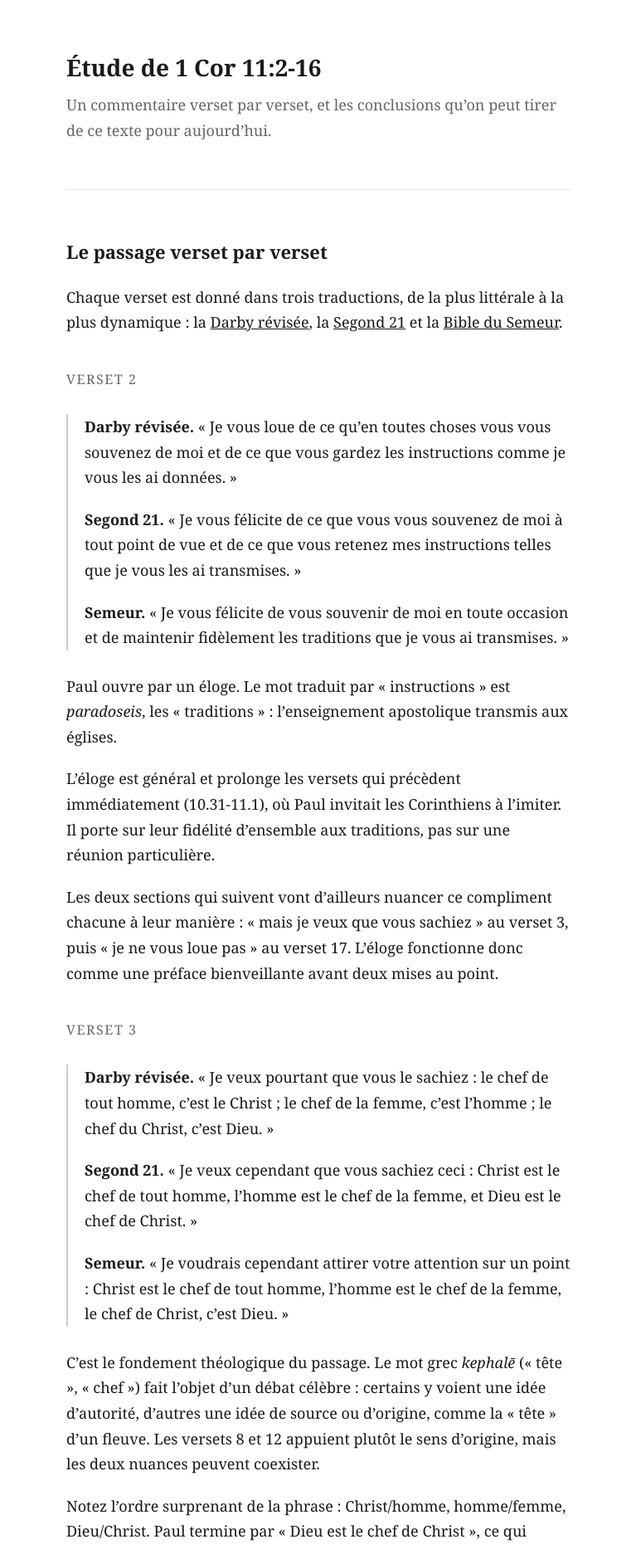
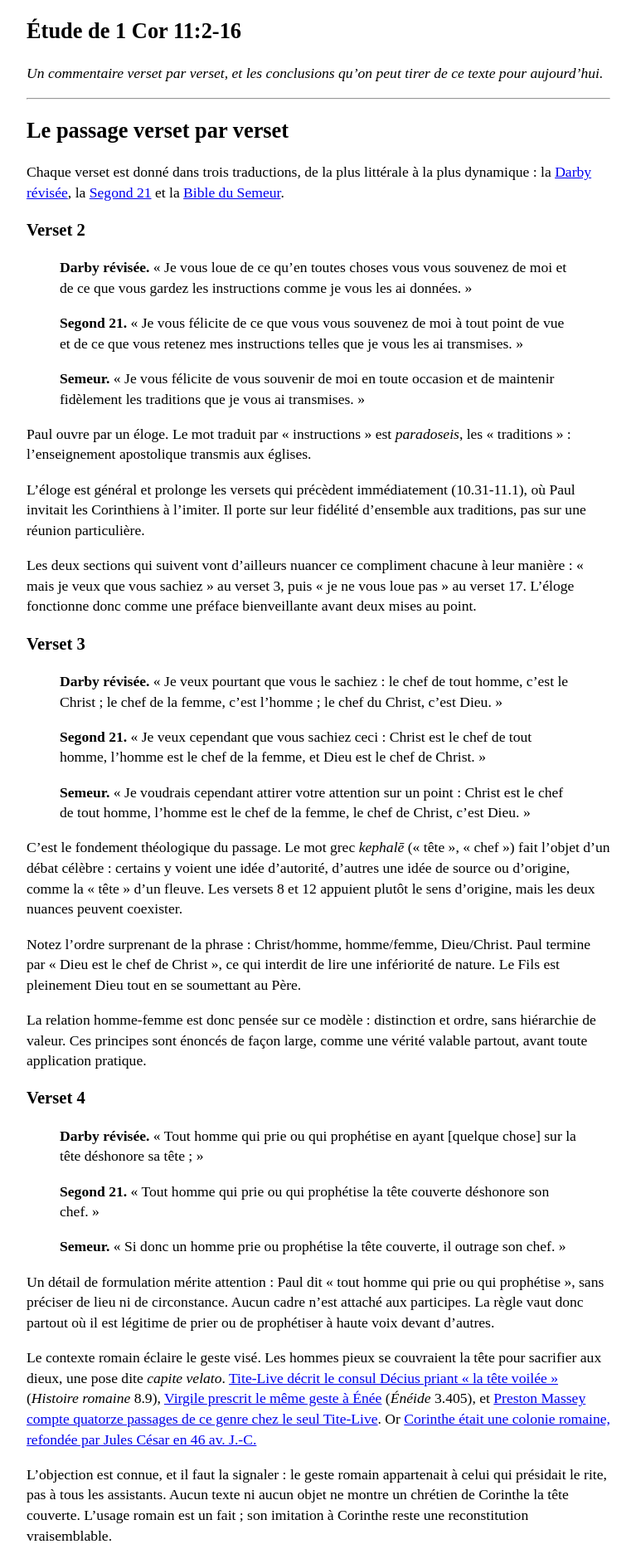
Before and after one commit to arnkoe/1-cor-11, a Jekyll site: the page built from index.md, in a window 1280 px wide. Shown: the top 1867 px of the page at 83% size, without its empty margins (256-1023 px from the left). Built offline with Jekyll 4.4.1, drawn with Linux system fonts in a browser that asks for light colours.

Commit message:
Simplifier la feuille de style

```diff
--- a/assets/style.css
+++ b/assets/style.css
@@ -1,76 +1,9 @@
----
----
-
 body {
-  max-width: 38rem;
-  margin: 0 auto;
-  padding: 4rem 1.5rem 8rem;
-  background: #fff;
-  color: #1a1a1a;
-  font-family: Georgia, serif;
-  font-size: 1.125rem;
-  line-height: 1.7;
+  margin: 1em auto;
+  max-width: 40em;
+  font: 1.1em/1.4 serif;
 }
 
-h1 {
-  margin: 0 0 0.75rem;
-  font-size: 1.75rem;
-  line-height: 1.25;
+h1, h2, h3 {
+  line-height: 1.2;
 }
-
-/* Sous-titre : le paragraphe qui suit immediatement le titre. */
-h1 + p {
-  margin-bottom: 3rem;
-  color: #666;
-  font-style: normal;
-}
-
-h1 + p em {
-  font-style: normal;
-}
-
-h2 {
-  margin: 3.5rem 0 1.25rem;
-  font-size: 1.375rem;
-}
-
-h3 {
-  margin: 2.5rem 0 0.75rem;
-  font-size: 1rem;
-  font-weight: normal;
-  letter-spacing: 0.1em;
-  text-transform: uppercase;
-  color: #666;
-}
-
-p {
-  margin: 0 0 1.25rem;
-}
-
-a {
-  color: inherit;
-}
-
-blockquote {
-  margin: 1.75rem 0;
-  padding-left: 1.25rem;
-  border-left: 2px solid #ccc;
-}
-
-ul {
-  padding-left: 1.5rem;
-}
-
-li {
-  margin-bottom: 0.5rem;
-}
-
-hr {
-  margin: 3.5rem 0;
-  border: 0;
-  border-top: 1px solid #e0e0e0;
-}
-
-img {
-  max-width: 100%;
-}
```
